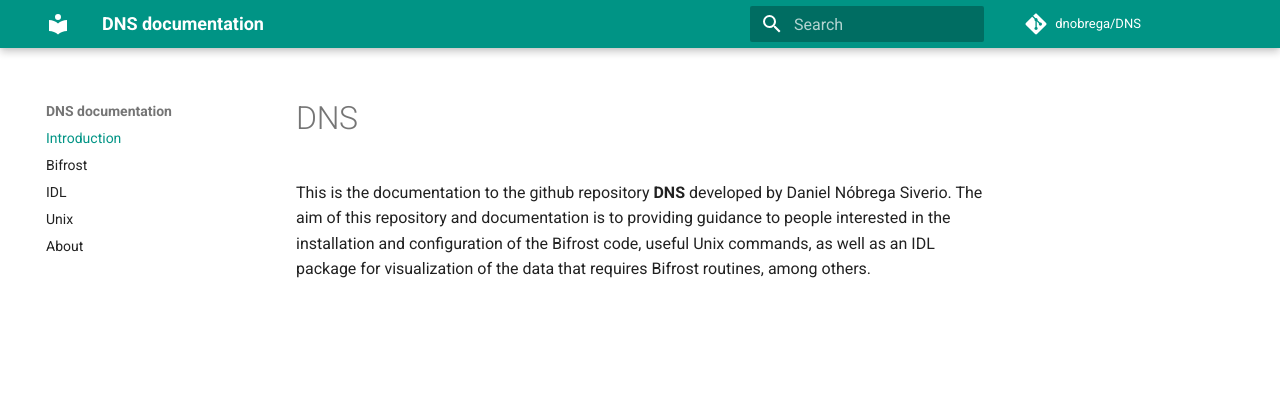
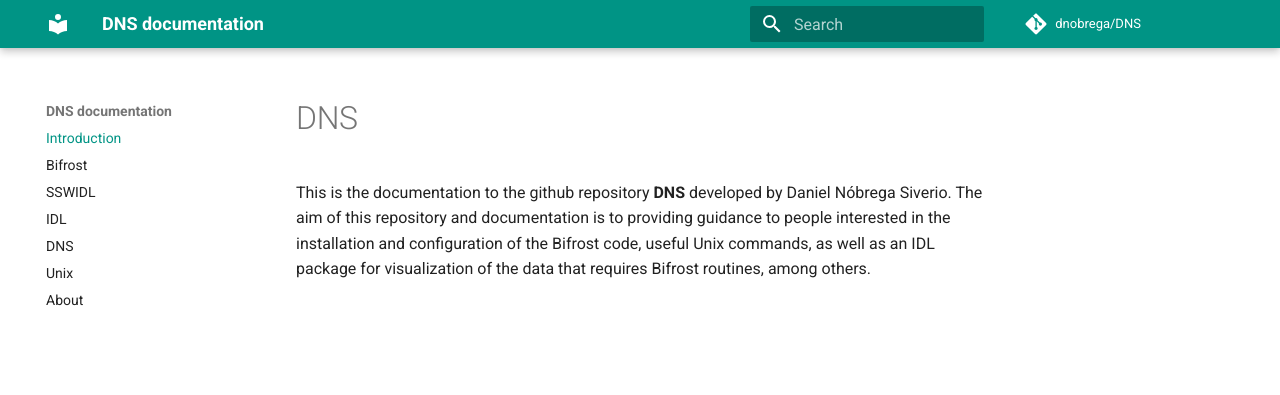
Before and after one commit to dnobrega/DNS, an MkDocs documentation site: the page built from docs/index.md, in a window 1280 px wide. Shown: the top 395 px of the page. Built offline with MkDocs 1.6.1 and Material for MkDocs 9.7.7, drawn with Linux system fonts in a browser that asks for light colours; comment, search, counter and statistics services are not loaded.

Commit message:
Update docs

```diff
--- a/mkdocs.yml
+++ b/mkdocs.yml
@@ -9,7 +9,9 @@ edit_uri: ""
 nav:
   - Introduction: index.md
   - Bifrost: bifrost.md
+  - SSWIDL: sswidl.md
   - IDL: idl.md
+  - DNS: dns.md
   - Unix: unix.md
   - About: about.md
 
```
